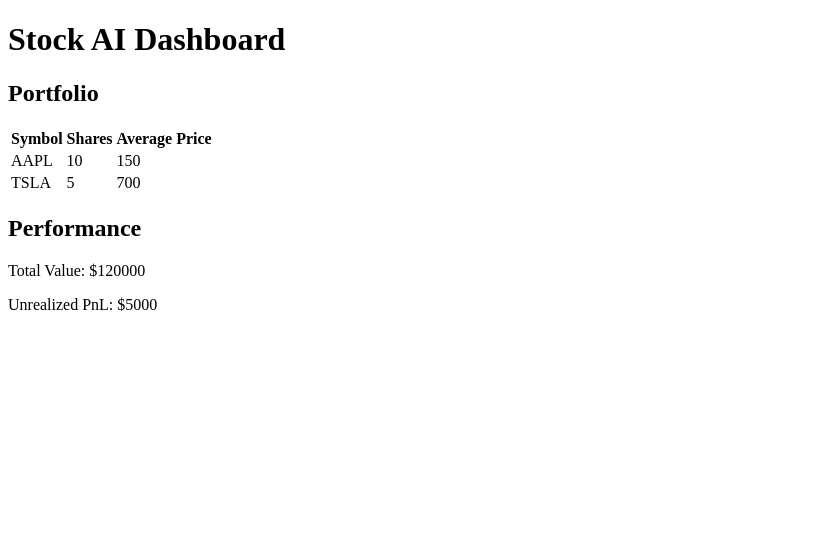
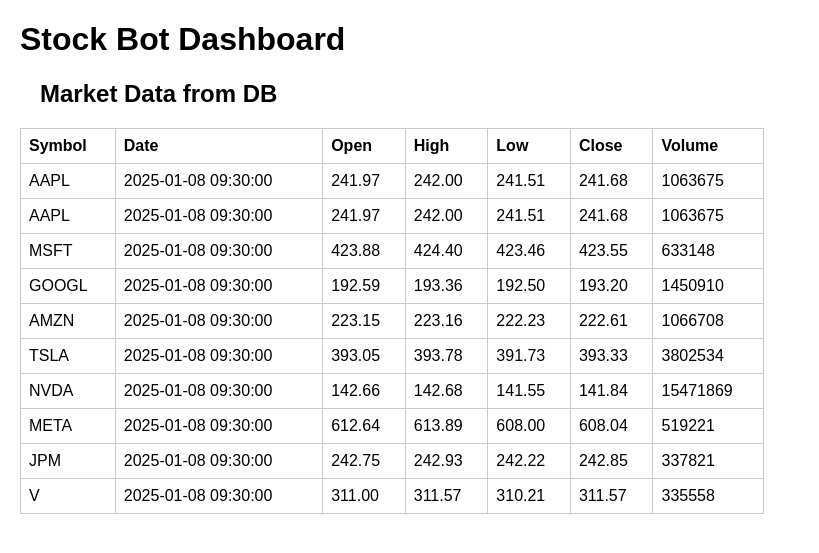
Before and after one commit to S10skeleton/Stock-Bot, a Flask app: page / in a window 1280 px wide. Shown: the top 553 px of the page, without its empty margins (0-819 px from the left). Run offline with Flask 3, Linux system fonts and the light colour scheme; data comes from the database, SQL or seed files in the repository; both versions use the stored data as it was after the commit.

Commit message:
DB and Web access running

```diff
--- a/application/web/app.py
+++ b/application/web/app.py
@@ -1,44 +1,54 @@
-"""
-app.py
-------
-Local Flask server to serve the web interface and provide REST endpoints.
-"""
+import os
+import sqlite3
+
 from flask import Flask, render_template, jsonify
-import sqlite3
-import os
 
 app = Flask(__name__)
 
-DATABASE_PATH = os.path.join(os.path.dirname(__file__), '..', 'data', 'historical_data.db')
+# Build a robust absolute path to your database
+BASE_DIR = os.path.dirname(os.path.abspath(__file__))
+DATABASE_PATH = os.path.join(BASE_DIR, '..', 'data', 'historical_data.db')
 
-def get_portfolio_data():
-    # For demonstration, let's just return some placeholders.
-    # In a real app, you'd query your portfolio table in the DB.
-    portfolio = [
-        {"symbol": "AAPL", "shares": 10, "avg_price": 150.00},
-        {"symbol": "TSLA", "shares": 5, "avg_price": 700.00}
-    ]
-    return portfolio
-
+# 1) Serve Your Main Dashboard (index.html)
 @app.route('/')
 def index():
-    # This will render `templates/index.html`
-    return render_template('index.html')
+    """ Render the main HTML page. """
+    return render_template('index.html')  # This looks in /templates by default
 
-@app.route('/api/portfolio', methods=['GET'])
-def api_portfolio():
-    # Return the portfolio JSON
-    return jsonify(get_portfolio_data())
+# 2) Provide an API endpoint for market data
+@app.route('/api/market-data')
+def get_market_data():
+    """ Return some rows from the market_data table as JSON. """
+    # Connect to the DB
+    conn = sqlite3.connect(DATABASE_PATH)
+    cursor = conn.cursor()
 
-@app.route('/api/performance', methods=['GET'])
-def api_performance():
-    # Sample data
-    data = {
-        "totalValue": 120_000.0,  # example
-        "unrealizedPnL": 5_000.0
-    }
-    return jsonify(data)
+    # Query up to the first 10 rows for demo (or whatever you like)
+    cursor.execute("""
+        SELECT symbol, date, open, high, low, close, volume
+        FROM market_data
+        ORDER BY date ASC
+        LIMIT 10
+    """)
+    rows = cursor.fetchall()
+    conn.close()
 
-if __name__ == "__main__":
-    # Debug mode for local development
+    # Convert to a list of dicts for easy JSON serialization
+    data_list = [
+        {
+            "symbol": row[0],
+            "date": row[1],
+            "open": row[2],
+            "high": row[3],
+            "low": row[4],
+            "close": row[5],
+            "volume": row[6]
+        }
+        for row in rows
+    ]
+
+    return jsonify(data_list)
+
+if __name__ == '__main__':
+    # For local dev, enable debug mode
     app.run(debug=True)
--- a/application/web/static/css/style.css
+++ b/application/web/static/css/style.css
@@ -0,0 +1,27 @@
+body {
+    margin: 0;
+    padding: 0;
+    font-family: Arial, sans-serif;
+  }
+
+  h1, h2 {
+    margin-left: 20px;
+  }
+
+  section {
+    margin: 20px;
+  }
+
+  table {
+    border-collapse: collapse;
+    width: 60%;
+  }
+
+  table, th, td {
+    border: 1px solid #ccc;
+  }
+
+  th, td {
+    text-align: left;
+    padding: 8px;
+  }
--- a/application/web/static/js/script.js
+++ b/application/web/static/js/script.js
@@ -1,39 +1,36 @@
-// script.js
-// Handles fetching data from Flask endpoints and updating the DOM.
-
 document.addEventListener('DOMContentLoaded', () => {
-    fetchPortfolio();
-    fetchPerformance();
+    fetchMarketData();
   });
 
-  function fetchPortfolio() {
-    fetch('/api/portfolio')
+  function fetchMarketData() {
+    // Calls the Flask API endpoint
+    fetch('/api/market-data')
       .then(response => response.json())
       .then(data => {
-        const tableBody = document.querySelector('#portfolioTable tbody');
-        tableBody.innerHTML = ''; // Clear existing rows if any
-        data.forEach(item => {
-          const row = document.createElement('tr');
-          row.innerHTML = `
-            <td>${item.symbol}</td>
-            <td>${item.shares}</td>
-            <td>${item.avg_price}</td>
-          `;
-          tableBody.appendChild(row);
-        });
+        // data is an array of objects
+        // e.g., [{ symbol: 'AAPL', date: '2025-01-08 09:31:00', open: 150.25, ... }, ...]
+        renderMarketDataTable(data);
       })
-      .catch(err => console.error('Error fetching portfolio:', err));
+      .catch(error => console.error('Error fetching market data:', error));
   }
 
-  function fetchPerformance() {
-    fetch('/api/performance')
-      .then(response => response.json())
-      .then(data => {
-        const perfDiv = document.getElementById('performance');
-        perfDiv.innerHTML = `
-          <p>Total Value: $${data.totalValue}</p>
-          <p>Unrealized PnL: $${data.unrealizedPnL}</p>
-        `;
-      })
-      .catch(err => console.error('Error fetching performance:', err));
+  function renderMarketDataTable(data) {
+    const tableBody = document.querySelector('#marketDataTable tbody');
+    // Clear existing rows
+    tableBody.innerHTML = '';
+
+    // Create a row for each entry
+    data.forEach(item => {
+      const row = document.createElement('tr');
+      row.innerHTML = `
+        <td>${item.symbol}</td>
+        <td>${item.date}</td>
+        <td>${item.open.toFixed(2)}</td>
+        <td>${item.high.toFixed(2)}</td>
+        <td>${item.low.toFixed(2)}</td>
+        <td>${item.close.toFixed(2)}</td>
+        <td>${item.volume}</td>
+      `;
+      tableBody.appendChild(row);
+    });
   }
--- a/application/web/templates/index.html
+++ b/application/web/templates/index.html
@@ -2,35 +2,34 @@
 <html>
 <head>
   <meta charset="UTF-8">
-  <title>Stock AI Dashboard</title>
+  <title>Stock Bot Dashboard</title>
   <link rel="stylesheet" href="{{ url_for('static', filename='css/style.css') }}">
 </head>
 <body>
-  <h1>Stock AI Dashboard</h1>
+  <h1>Stock Bot Dashboard</h1>
 
-  <!-- Portfolio Section -->
   <section>
-    <h2>Portfolio</h2>
-    <table id="portfolioTable">
+    <h2>Market Data from DB</h2>
+    <table id="marketDataTable">
       <thead>
         <tr>
           <th>Symbol</th>
-          <th>Shares</th>
-          <th>Average Price</th>
+          <th>Date</th>
+          <th>Open</th>
+          <th>High</th>
+          <th>Low</th>
+          <th>Close</th>
+          <th>Volume</th>
         </tr>
       </thead>
       <tbody>
-        <!-- Rows to be populated by JS -->
+        <!-- Filled by JS -->
       </tbody>
     </table>
   </section>
 
-  <!-- Performance Section -->
-  <section>
-    <h2>Performance</h2>
-    <div id="performance"></div>
-  </section>
+  <!-- Link your custom script after the HTML -->
+  <script src="{{ url_for('static', filename='js/script.js') }}"></script>
 
-  <script src="{{ url_for('static', filename='js/script.js') }}"></script>
 </body>
 </html>
```
Also changed, not shown: application/console_print.py (added, +16 -0 lines), application/scripts/data_fetch.py (+35 -13 lines), application/tickers.csv (added, +10 -0 lines), tickers.csv (deleted, +0 -30 lines), README.md (deleted), application/README.md, application/README2.md (added), application/data/historical_data.db, application/fetch_stock_data.py (renamed from fetch_stock_data.py), application/fetch_ticker_data.py (renamed from fetch_ticker_data.py), application/historical_data.db (added), application/simulate_portfolio.py (renamed from simulate_portfolio.py).
